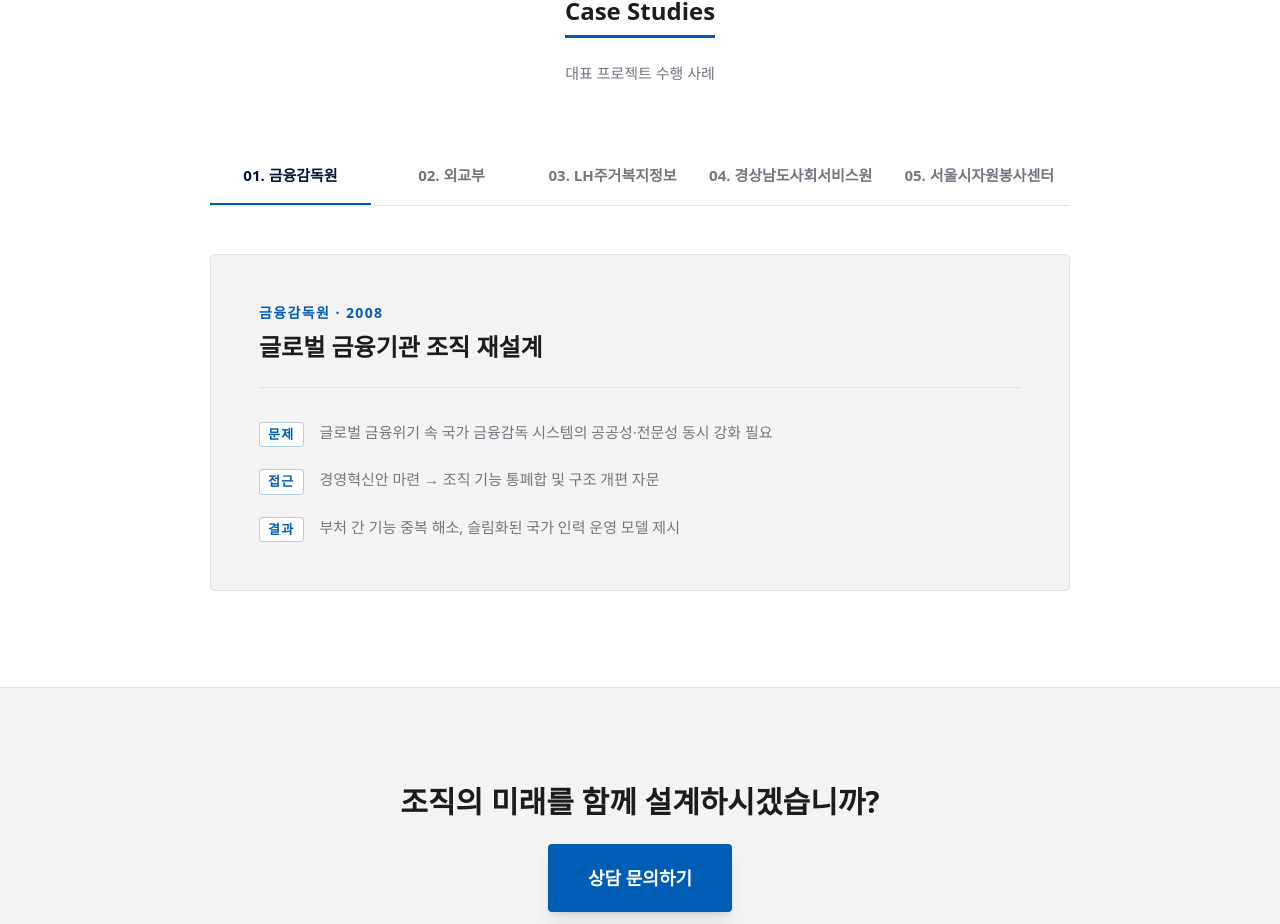
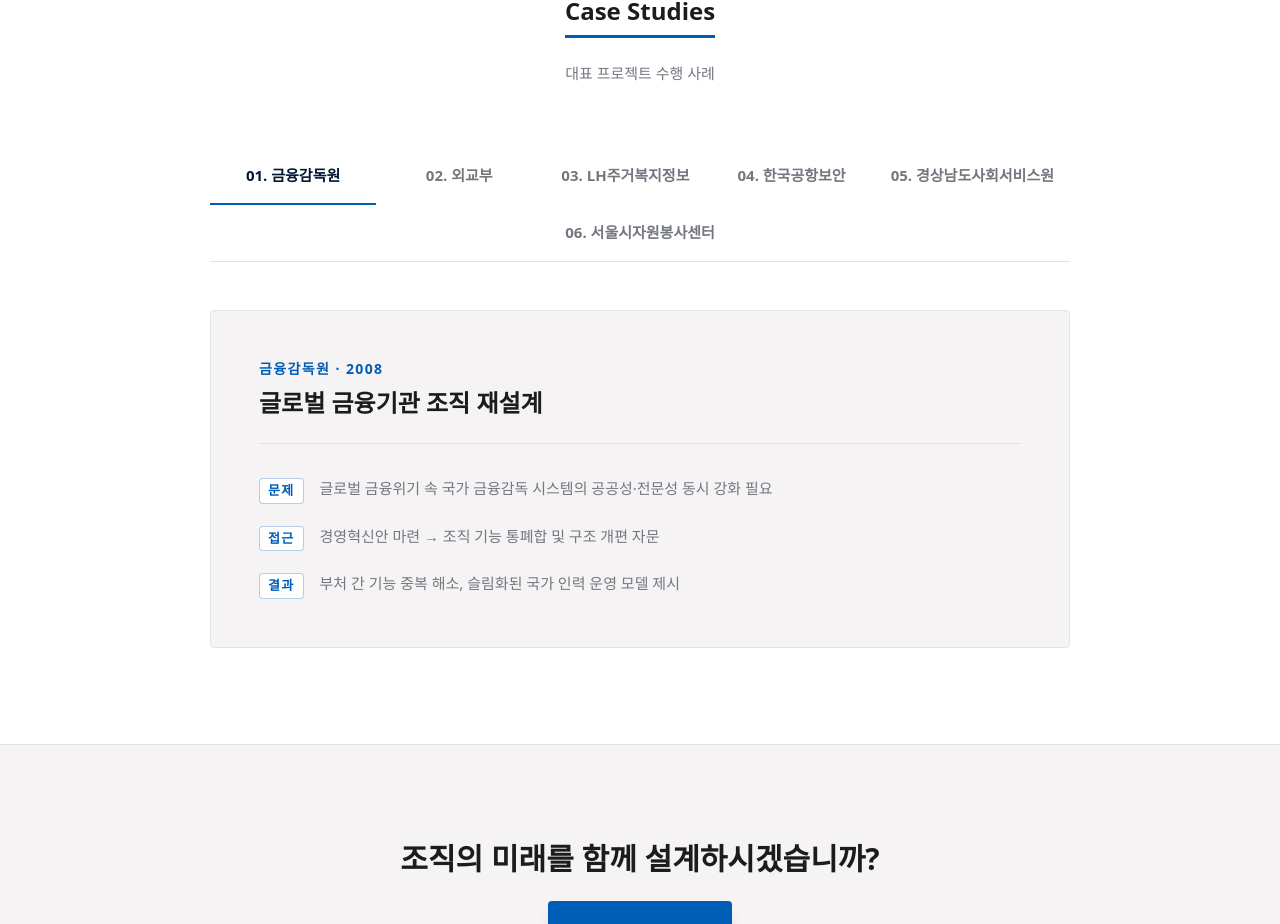
Before and after one commit to cis1273-ai/company-homepage, a React (Vite) app: page / in a window 1280 px wide. Shown: the part 6611-7535 px from the top of the page. Built offline with nearby package versions, Linux system fonts and the light colour scheme.

Commit message:
update case studie한국공항보안 case studys and stats

```diff
--- a/src/App.tsx
+++ b/src/App.tsx
@@ -439,6 +439,15 @@
   },
   {
     num: '04',
+    client: '한국공항보안',
+    year: '2023',
+    title: '경영진단',
+    problem: '\'20년 위탁업무 개시 이후 끊임없이 노사이슈가 발생하고 있고, 이에 따른 경영 불안이 심화되고 있는 상황임',
+    approach: '경영관리 체계 진단 및 개선 → 현장관리체계 진단 및 개선 → 조직문화 진단 및 갈등 개선 → 안정적인 항공보안서비스 제공 위한 경영관리 체계 진단 및 재구축',
+    result: '항공보안파트너즈 → 한국공항보안 사명변경 및 전략, 조직구조 개편, 본사 및 현장조직 적정인력산정, 조직문화 개선, 노사관계 개선, 조직 및 개인평가제도 개선, 급여체계 개선, 중장기 재무목표 및 관리방안 수립 등 전반적인 경영시스템 고도화 확립',
+  },
+  {
+    num: '05',
     client: '경상남도사회서비스원',
     year: '2025',
     title: '현장 중심 직무 인사시스템 구축',
@@ -447,7 +456,7 @@
     result: '종사자 직무 몰입도 향상, 사회 서비스 질적 제고',
   },
   {
-    num: '05',
+    num: '06',
     client: '서울시자원봉사센터',
     year: '2026',
     title: '조직·개인업적평가 시스템 개발',
```
